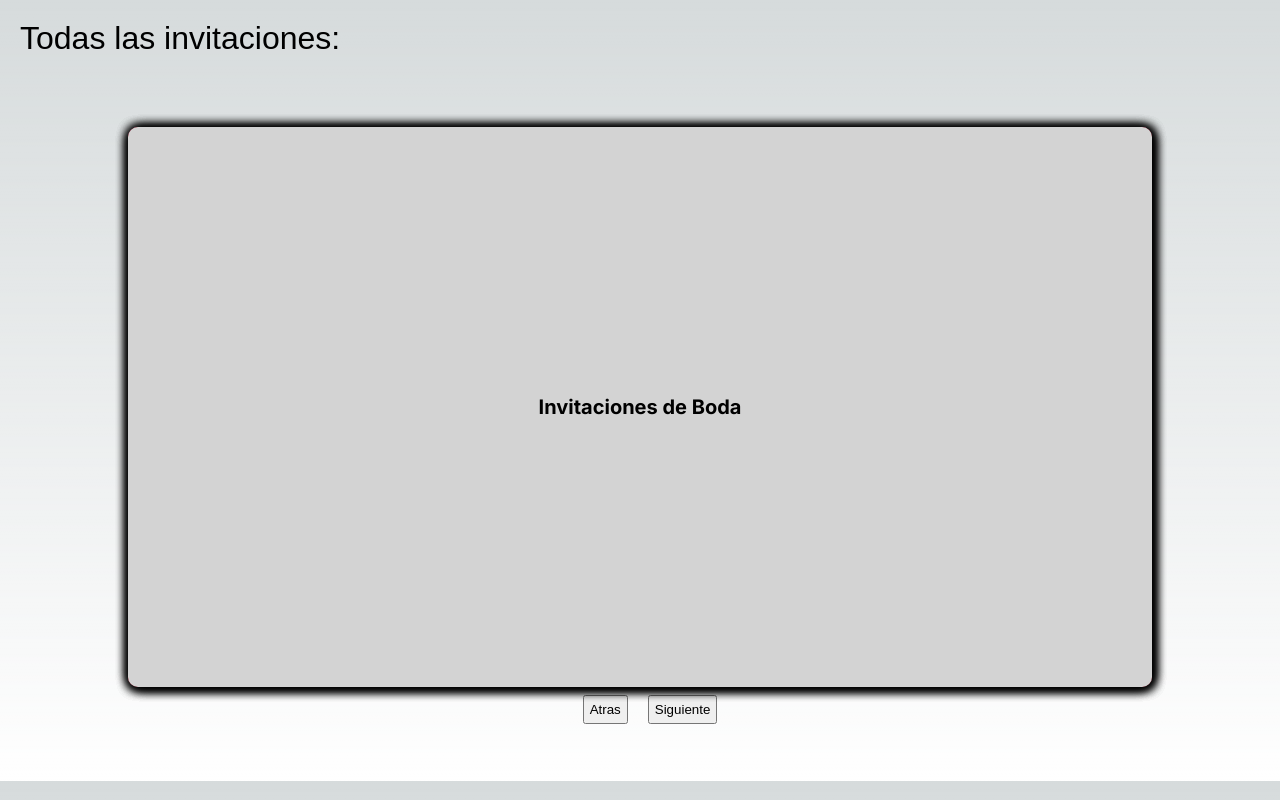
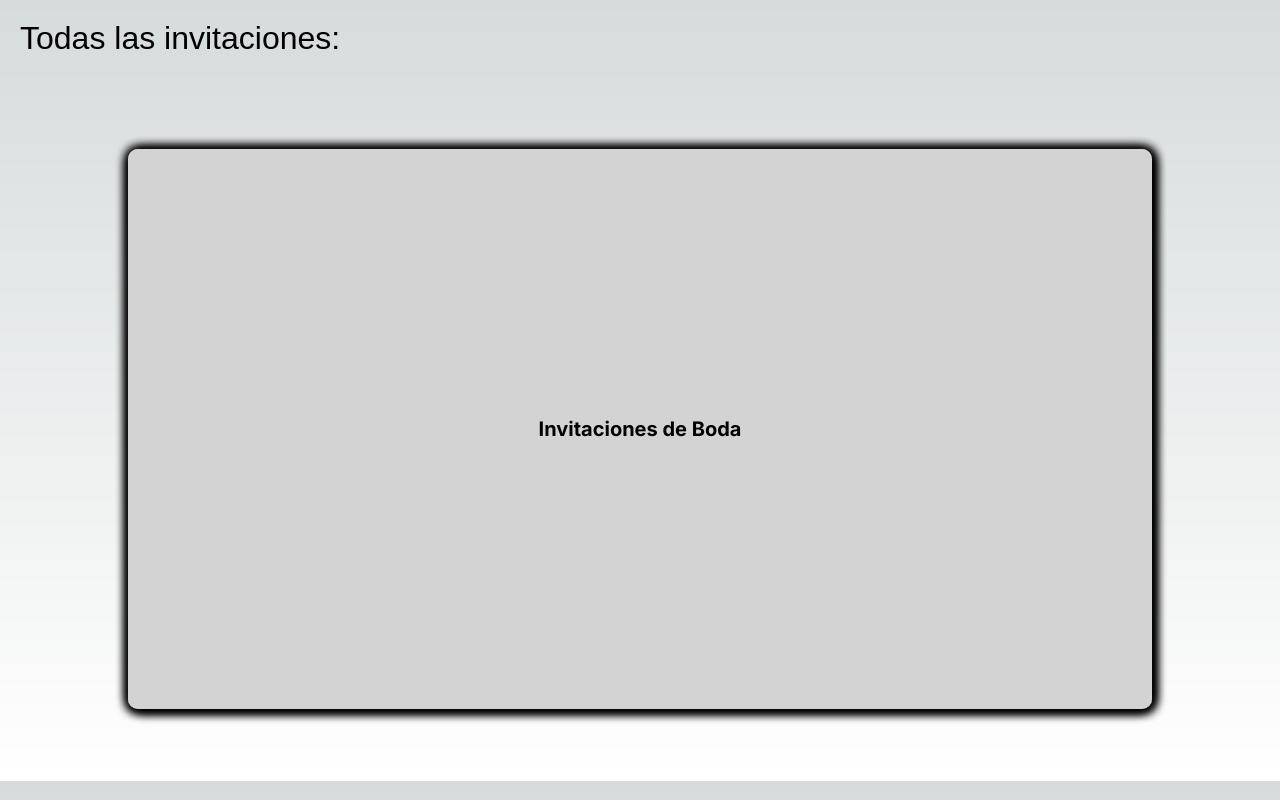
Before and after one commit to Hacedor2003/web-impresiones, a Next.js app: page /invitaciones in a window 1280 px wide. Built offline with nearby package versions, Linux system fonts and the light colour scheme.

Commit message:
Agregado estilos a ver invitaciones (Base)

```diff
--- /dev/null
+++ b/app/invitaciones/Components/HandleClickAdd.tsx
@@ -0,0 +1,15 @@
+import { click } from '@/app/lib/definitions';
+
+export default function HandleClickAdd({ clicks, setclicks, setDesabilitado }: click) {
+	const index = clicks - 1;
+	const libro = document.querySelector('.iuflLG');
+	const hojas = libro?.getElementsByTagName('article');
+
+	if (index < hojas?.length) {
+		hojas[index].classList.add('estyles_abrir__Z13ze');
+	}
+	if (index + 1 == hojas?.length) {
+		setDesabilitado(true);
+	}
+	setclicks((i: number) => i + 1);
+}
--- /dev/null
+++ b/app/invitaciones/Components/handleClickRemove.tsx
@@ -0,0 +1,22 @@
+import { click } from '@/app/lib/definitions';
+
+export default function handleClickRemove({ clicks, setclicks, setDesabilitado }: click) {
+	if (clicks > 1) {
+		const index = clicks - 2;
+		const libro = document.querySelector('.iuflLG');
+		const hojas = libro?.getElementsByTagName('article');
+
+		if (index + 1 == hojas?.length) {
+			setDesabilitado(false);
+		}
+		if (index < hojas?.length) {
+			hojas[index].classList.remove('estyles_abrir__Z13ze');
+		}
+		setclicks((i: number) => i - 1);
+	} else {
+		const portada = document.querySelector('.POOQi');
+
+		portada?.classList.remove('estyles_abrir__Z13ze');
+		setclicks(0);
+	}
+}
--- /dev/null
+++ b/app/invitaciones/UI/ListaDeHojas.tsx
@@ -0,0 +1,12 @@
+import React from 'react';
+import { Hoja } from './Ui';
+
+export const ListaDeHojas = () => {
+	return (
+		<>
+			<Hoja $zIndex={5}>Hoja 1</Hoja>
+			<Hoja $zIndex={4}>Hoja 2</Hoja>
+			<Hoja $zIndex={3}>Hoja 3</Hoja>
+		</>
+	);
+};
--- /dev/null
+++ b/app/invitaciones/UI/Ui.tsx
@@ -0,0 +1,80 @@
+import styled from 'styled-components';
+
+export const Book = styled.div`
+	border-radius: 10px;
+	display: -webkit-box;
+	display: -ms-flexbox;
+	display: flex;
+	-webkit-box-align: center;
+	-ms-flex-align: center;
+	align-items: center;
+	-webkit-box-pack: center;
+	-ms-flex-pack: center;
+	justify-content: center;
+	position: relative;
+	background-color: whitesmoke;
+	width: 80vw;
+	height: 70vh;
+	-webkit-box-shadow: 1px 1px 12px #000;
+	box-shadow: 1px 1px 12px #000;
+	-webkit-transform: preserve-3d;
+	-ms-transform: preserve-3d;
+	transform: preserve-3d;
+	-webkit-perspective: 2000px;
+	perspective: 2000px;
+	color: #000;
+`;
+
+export const Cover = styled.div`
+	border-radius: 10px;
+	display: -webkit-box;
+	display: -ms-flexbox;
+	display: flex;
+	-webkit-box-align: center;
+	-ms-flex-align: center;
+	align-items: center;
+	-webkit-box-pack: center;
+	-ms-flex-pack: center;
+	justify-content: center;
+	background-color: lightgray;
+	top: 0;
+	position: absolute;
+	width: 100%;
+	height: 100%;
+	cursor: pointer;
+	-webkit-transition: all 0.5s;
+	transition: all 0.5s;
+	-webkit-transform-origin: 0;
+	-ms-transform-origin: 0;
+	transform-origin: 0;
+	-webkit-box-shadow: 1px 1px 12px #000;
+	box-shadow: 1px 1px 12px #000;
+	z-index: 10;
+`;
+
+export const Hoja = styled.article<{ $bgColor?: string; $zIndex: number }>`
+	top: 0;
+	position: absolute;
+	background-color: whitesmoke;
+	width: 100%;
+	height: 100%;
+	border-radius: 10px;
+	cursor: pointer;
+	-webkit-transition: all 0.5s;
+	transition: all 0.5s;
+	-webkit-transform-origin: 0;
+	-ms-transform-origin: 0;
+	transform-origin: 0;
+	-webkit-box-shadow: 1px 1px 12px #000;
+	box-shadow: 1px 1px 12px #000;
+	display: -webkit-box;
+	display: -ms-flexbox;
+	display: flex;
+	-webkit-box-align: center;
+	-ms-flex-align: center;
+	align-items: center;
+	-webkit-box-pack: center;
+	-ms-flex-pack: center;
+	justify-content: center;
+	z-index: ${(props) => (props.$zIndex ? props.$zIndex : 2)};
+`;
--- a/app/invitaciones/estyles.module.css
+++ b/app/invitaciones/estyles.module.css
@@ -1,55 +1,3 @@
-.book {
-  border-radius: 10px;
-  display: -webkit-box;
-  display: -ms-flexbox;
-  display: flex;
-  -webkit-box-align: center;
-  -ms-flex-align: center;
-  align-items: center;
-  -webkit-box-pack: center;
-  -ms-flex-pack: center;
-  justify-content: center;
-  background-color: whitesmoke;
-  position: relative;
-  width: 80vw;
-  height: 70vh;
-  -webkit-box-shadow: 1px 1px 12px #000;
-  box-shadow: 1px 1px 12px #000;
-  -webkit-transform: preserve-3d;
-  -ms-transform: preserve-3d;
-  transform: preserve-3d;
-  -webkit-perspective: 2000px;
-  perspective: 2000px;
-  color: #000;
-}
-
-.cover {
-  border-radius: 10px;
-  display: -webkit-box;
-  display: -ms-flexbox;
-  display: flex;
-  -webkit-box-align: center;
-  -ms-flex-align: center;
-  align-items: center;
-  -webkit-box-pack: center;
-  -ms-flex-pack: center;
-  justify-content: center;
-  background-color: lightgray;
-  top: 0;
-  position: absolute;
-  width: 100%;
-  height: 100%;
-  cursor: pointer;
-  -webkit-transition: all 0.5s;
-  transition: all 0.5s;
-  -webkit-transform-origin: 0;
-  -ms-transform-origin: 0;
-  transform-origin: 0;
-  -webkit-box-shadow: 1px 1px 12px #000;
-  box-shadow: 1px 1px 12px #000;
-  z-index: 10;
-}
-
 .caratula {
   width: 100%;
   height: 100%;
@@ -126,32 +74,6 @@
   z-index: 3;
 }
 
-.hoja {
-  top: 0;
-  position: absolute;
-  background-color: yellow;
-  width: 100%;
-  height: 100%;
-  border-radius: 10px;
-  cursor: pointer;
-  -webkit-transition: all 0.5s;
-  transition: all 0.5s;
-  -webkit-transform-origin: 0;
-  -ms-transform-origin: 0;
-  transform-origin: 0;
-  -webkit-box-shadow: 1px 1px 12px #000;
-  box-shadow: 1px 1px 12px #000;
-  display: -webkit-box;
-  display: -ms-flexbox;
-  display: flex;
-  -webkit-box-align: center;
-  -ms-flex-align: center;
-  align-items: center;
-  -webkit-box-pack: center;
-  -ms-flex-pack: center;
-  justify-content: center;
-  z-index: 2;
-}
 
 
 
@@ -169,14 +91,14 @@
 .cerrar {
   -webkit-transition: all 0.5s;
   transition: all 0.5s;
-  -webkit-transform: rotatey(80deg);
-  -ms-transform: rotatey(80deg);
-  transform: rotatey(80deg);
+  -webkit-transform: rotatey(0deg);
+  -ms-transform: rotatey(0deg);
+  transform: rotatey(0deg);
   -moz-transition: all 0.5s;
   -ms-transition: all 0.5s;
   -o-transition: all 0.5s;
-  -moz-transform: rotatey(80deg);
-  -o-transform: rotatey(80deg);
+  -moz-transform: rotatey(0deg);
+  -o-transform: rotatey(0deg);
 }
 
 .letter {
--- a/app/invitaciones/page.tsx
+++ b/app/invitaciones/page.tsx
@@ -1,89 +1,60 @@
 'use client';
 import { useState } from 'react';
 import styles from './estyles.module.css';
+import handleClickAdd from './Components/HandleClickAdd';
+import handleClickRemove from './Components/handleClickRemove';
+import { ListaDeHojas } from './UI/ListaDeHojas';
+import { Book, Cover } from './UI/Ui';
+import HandleClickAdd from './Components/HandleClickAdd';
 
 export default function Page() {
-	const [clicks, setclicks] = useState(1);
-	function handleClickAdd() {
-		// Obtener el elemento con la clase "Panel"
-		if (clicks === 1) {
-			const portada = document.querySelector('.estyles_cover__S17X0');
+	const [clicks, setclicks] = useState(0);
+	const [desabilitado, setDesabilitado] = useState(false);
 
-			// Agregar la clase "abrir" para aplicar los estilos
+	const props = {
+		clicks,
+		setclicks,
+		setDesabilitado,
+	};
+
+	function handleClickDiv() {
+		const portada = document.querySelector('.POOQi');
+		if (clicks === 0) {
 			portada?.classList.add('estyles_abrir__Z13ze');
-			setclicks(2);
-		}
-		if (clicks === 2) {
-			const portada = document.querySelector('.estyles_hoja1__Rvb2f');
-
-			// Agregar la clase "abrir" para aplicar los estilos
-			portada?.classList.add('estyles_abrir__Z13ze');
-			setclicks(3);
-		}
-		if (clicks === 3) {
-			const portada = document.querySelector('.estyles_hoja2__6_kK5');
-
-			// Agregar la clase "abrir" para aplicar los estilos
-			portada?.classList.add('estyles_abrir__Z13ze');
-			setclicks(4);
-		}
-		if (clicks >= 4) {
-			const portada = document.querySelector('.estyles_hoja__ublda');
-
-			// Agregar la clase "abrir" para aplicar los estilos
-			portada?.classList.add('estyles_abrir__Z13ze');
-		}
-	}
-	function handleClickRemobe() {
-		// Obtener el elemento con la clase "Panel"
-		if (clicks === 2) {
-			const portada = document.querySelector('.estyles_cover__S17X0');
-
-			portada?.classList.add('estyles_cerrar__Peesz');
 			setclicks(1);
-		}
-		if (clicks === 3) {
-			const portada = document.querySelector('.estyles_hoja1__Rvb2f estyles_abrir__Z13ze');
-
+		} else if (clicks === 1) {
 			portada?.classList.remove('estyles_abrir__Z13ze');
-			setclicks(2);
-		}
-		if (clicks === 4) {
-			const portada = document.querySelector('.estyles_hoja2__6_kK5 estyles_abrir__Z13ze');
-
-			portada?.classList.remove('estyles_abrir__Z13ze');
-			setclicks(3);
-		}
-		if (clicks >= 4) {
-			const portada = document.querySelector('.estyles_hoja__ublda estyles_abrir__Z13ze');
-
-			portada?.classList.remove('estyles_abrir__Z13ze');
+			setclicks(0);
 		}
 	}
 
-	return (
-		<main className={styles.contenedor}>
-			<div className={styles.book}>
-				<div className={styles.cover}>
-					<p className={styles.letter}>Invitaciones de Boda</p>
-				</div>
-
-				<div className={styles.hoja1}> Hoja 1</div>
-				<div className={styles.hoja2}> Hoja 2</div>
-				<div className={styles.hoja}> Hoja 3</div>
-			</div>
+	const content =
+		clicks != 0 ? (
 			<div className={styles.contenedorBtn}>
 				<button
 					type='button'
-					onClick={() => handleClickRemobe()}>
+					onClick={() => handleClickRemove(props)}>
 					Atras
 				</button>
 				<button
 					type='button'
-					onClick={() => handleClickAdd()}>
+					disabled={desabilitado}
+					onClick={() => HandleClickAdd(props)}>
 					Siguiente
 				</button>
 			</div>
+		) : null;
+
+	return (
+		<main className={styles.contenedor}>
+			<Book>
+				<Cover onClick={() => handleClickDiv()}>
+					<p className={styles.letter}>Invitaciones de Boda</p>
+				</Cover>
+				<ListaDeHojas />
+				<p>Fin</p>
+			</Book>
+			{content}
 		</main>
 	);
 }
--- /dev/null
+++ b/app/lib/definitions.ts
@@ -0,0 +1,5 @@
+export type click = {
+	clicks: number;
+	setclicks: Function;
+	setDesabilitado:Function
+};
--- a/package.json
+++ b/package.json
@@ -15,7 +15,8 @@
     "next-pwa": "^5.6.0",
     "react": "^18",
     "react-bootstrap": "^2.10.0",
-    "react-dom": "^18"
+    "react-dom": "^18",
+    "styled-components": "^6.1.8"
   },
   "devDependencies": {
     "@types/node": "^20",
```
Also changed, not shown: app/invitaciones/UI/Book.tsx (added, +9 -0 lines), app/invitaciones/UI/Cover.tsx (added, +9 -0 lines), app/invitaciones/UI/Hoja.tsx (added, +8 -0 lines), 1 other file (tests, documents, lock files or other folders).
